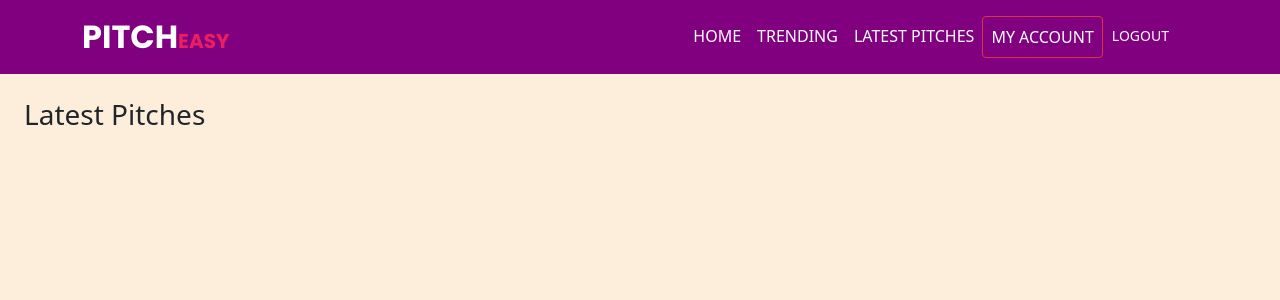
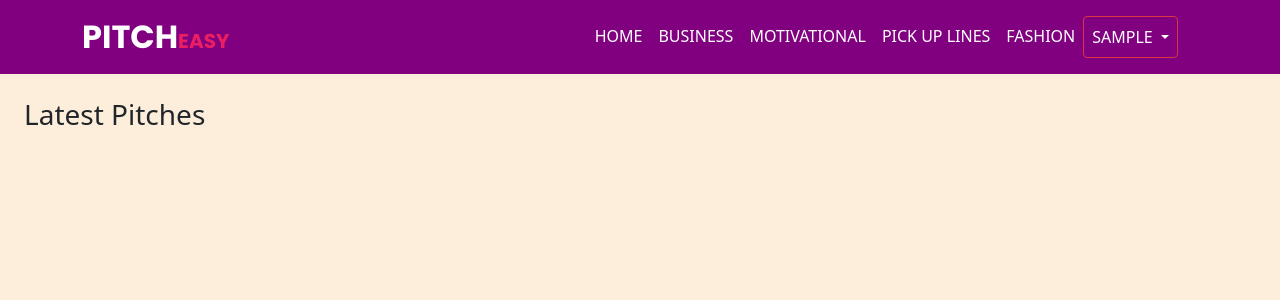
Before and after one commit to WilsonKinyua/pitches, a Flask app: page / in a window 1280 px wide. Shown: the top 300 px of the page. Run offline with Flask 2, Linux system fonts and the light colour scheme; the visitor is signed in with stand-in values (Sample User, id 1); data comes from the database, SQL or seed files in the repository; data that the repository does not hold is empty; some libraries are stand-ins or nearby versions.

Commit message:
displaying pitches by category done

```diff
--- a/app/main/views.py
+++ b/app/main/views.py
@@ -217,3 +217,16 @@ def delete_pitch(id):
     db.session.commit()
     flash('You have successfully deleted the pitch!', 'danger')
     return redirect(url_for('.profile', username=current_user.username))
+
+
+# ==========================================================
+# ==================== FILTER PITCHES BY CATEGORY ============================
+# ==========================================================
+
+# filter pitches by category
+@main.route('/category/<int:category_id>', methods=['GET', 'POST'])
+@login_required
+def filter_pitches_by_category(category_id):
+    pitches = Post.query.filter_by(category_id=category_id).all()
+    category = Category.query.get(category_id)
+    return render_template('filter_pitches_by_category.html', pitches=pitches, category=category)
--- a/app/templates/navbar.html
+++ b/app/templates/navbar.html
@@ -13,28 +13,40 @@
             </ul>
             <ul class="navbar-nav nav-right">
                 <li class="nav-item">
-                    <a class="nav-link active" href="#">Home</a>
+                    <a class="nav-link active" href="/">Home</a>
                 </li>
                 <li class="nav-item">
-                    <a class="nav-link" href="#">Trending</a>
+                    <a class="nav-link"
+                        href="{{ url_for('main.filter_pitches_by_category',category_id=1)}}">Business</a>
+                </li>
+                <!-- <li class="nav-item">
+                    <a class="nav-link" href="{{ url_for('main.filter_pitches_by_category',category_id=2)}}">Political</a>
+                </li> -->
+                <li class="nav-item">
+                    <a class="nav-link"
+                        href="{{ url_for('main.filter_pitches_by_category',category_id=3)}}">Motivational</a>
                 </li>
                 <li class="nav-item">
-                    <a class="nav-link" href="#">Latest Pitches</a>
+                    <a class="nav-link" href="{{ url_for('main.filter_pitches_by_category',category_id=4)}}">Pick Up
+                        Lines</a>
                 </li>
                 <!-- <li class="nav-item">
-                    <a class="nav-link" href="#">Technology</a>
+                    <a class="nav-link" href="{{ url_for('main.filter_pitches_by_category',category_id=5)}}">Technology</a>
                 </li> -->
-
+                <li class="nav-item">
+                    <a class="nav-link" href="{{ url_for('main.filter_pitches_by_category',category_id=6)}}">Fashion</a>
+                </li>
                 {% if current_user.is_authenticated %}
-                <li class="nav-item">
-                    <!-- {{current_user.username}} -->
-                <li class="nav-item">
-                    <a class="nav-link btn btn-outline-danger"
-                        href="{{ url_for('main.profile', username=current_user.username)}}">My account</a>
-                </li>
-                <li class="nav-item">
-                    <a href="{{ url_for('auth.logout') }}" class="nav-link btn btn-sm ">Logout</a>
-                </li>
+                <li class="nav-item dropdown ">
+                    <a class="nav-link dropdown-toggle btn btn-outline-danger" href="#" id="navbarDropdown"
+                        role="button" data-bs-toggle="dropdown" aria-expanded="false">
+                        {{current_user.username}}
+                    </a>
+                    <ul class="dropdown-menu" aria-labelledby="navbarDropdown">
+                        <li><a class="dropdown-item text-dark"
+                                href="{{ url_for('main.profile', username=current_user.username)}}">My account</a></li>
+                        <li><a class="dropdown-item text-dark" href="{{ url_for('auth.logout') }}">Logout</a></li>
+                    </ul>
                 </li>
                 {% else %}
                 <li class="nav-item">
```
Also changed, not shown: app/templates/filter_pitches_by_category.html (added, +39 -0 lines).
